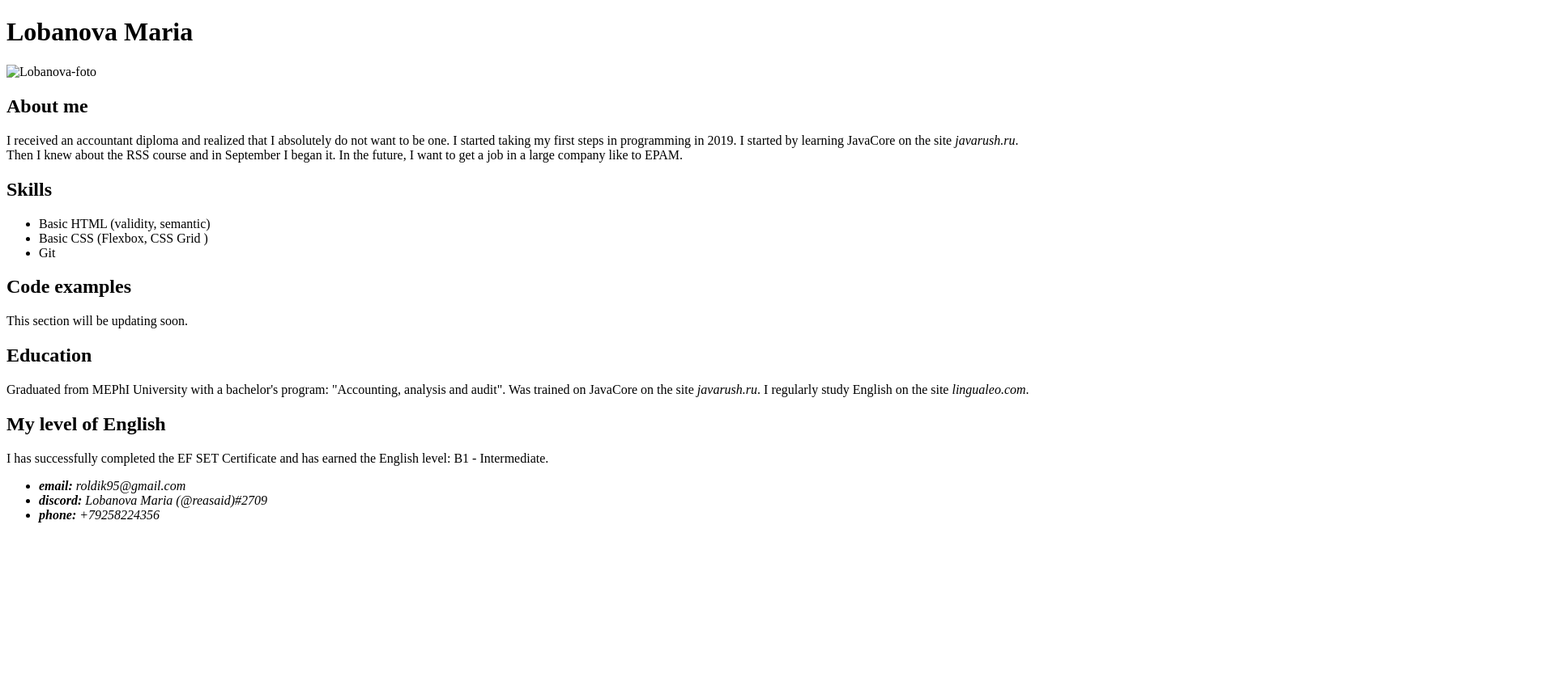
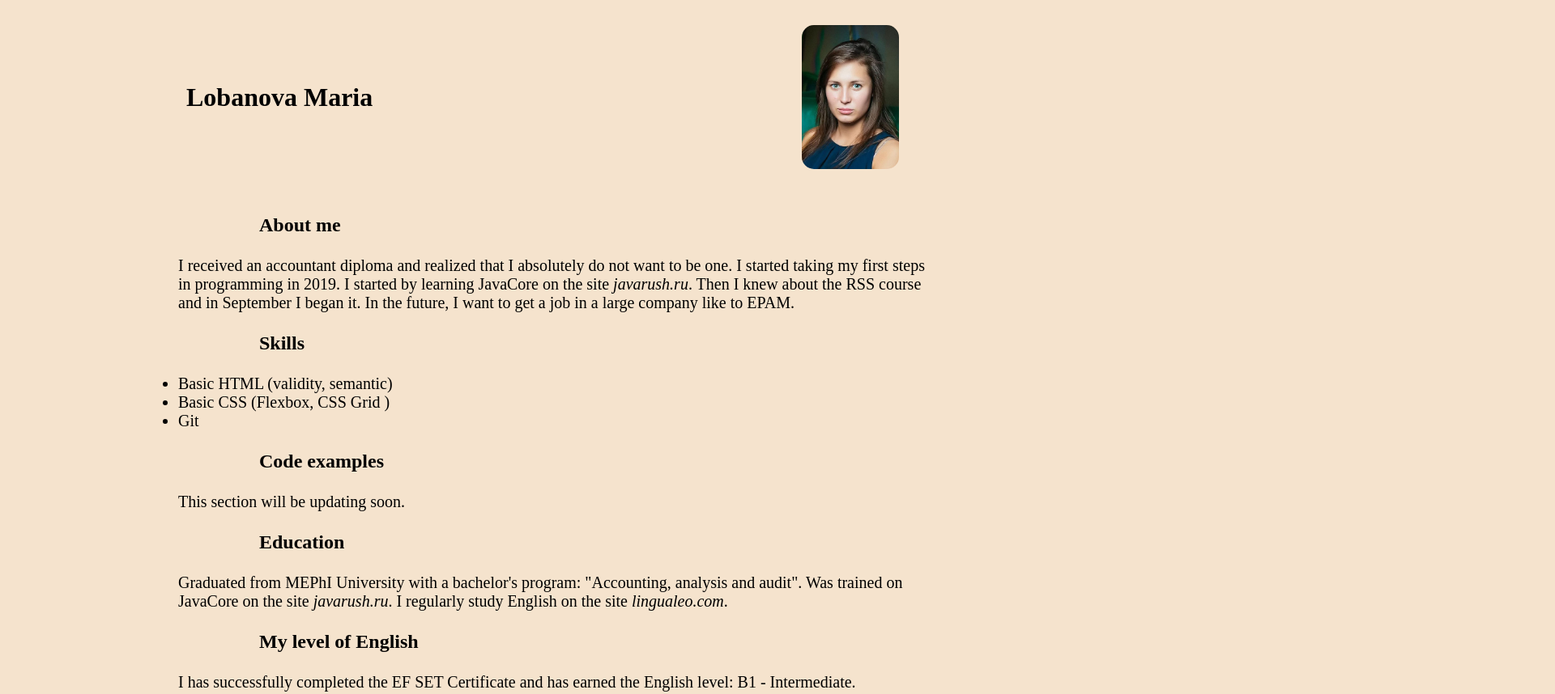
Before and after one commit to reasaid/rsschool-cv, a plain HTML site: page index.html in a window 1280 px wide. Shown: the top 858 px of the page at 81% size, 1920 px wide, since content can reach past the window. Before the commit the page ends 800 px from the top, so only its background shows below. Drawn offline with Linux system fonts and the light colour scheme; the site is published under a folder, as on GitHub Pages, so addresses that start at the root find nothing.

Commit message:
fix: change link style and img

```diff
--- a/index.html
+++ b/index.html
@@ -5,12 +5,12 @@
     <meta http-equiv="X-UA-Compatible" content="IE=edge">
     <meta name="viewport" content="width=device-width, initial-scale=1.0">
     <title>LobanovaMaria</title>
-    <link rel="stylesheet" href="/style.css">
+    <link rel="stylesheet" href="style.css">
 </head>
 <body>
     <header class="header">
         <h1 class="lm">Lobanova Maria</h1>
-        <img class="foto" src="/foto001.jpg" alt="Lobanova-foto">
+        <img class="foto" src="foto001.jpg" alt="Lobanova-foto">
 
     </header>
     <main class="main">
```
